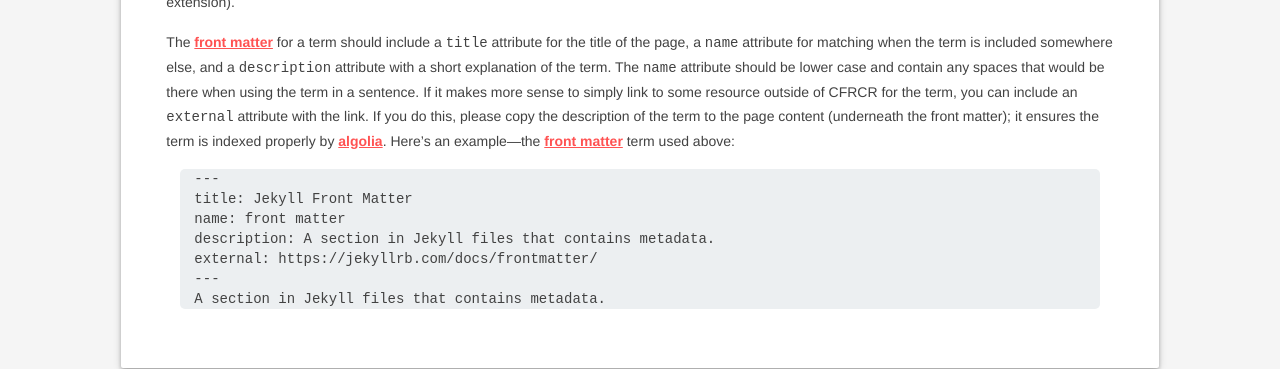
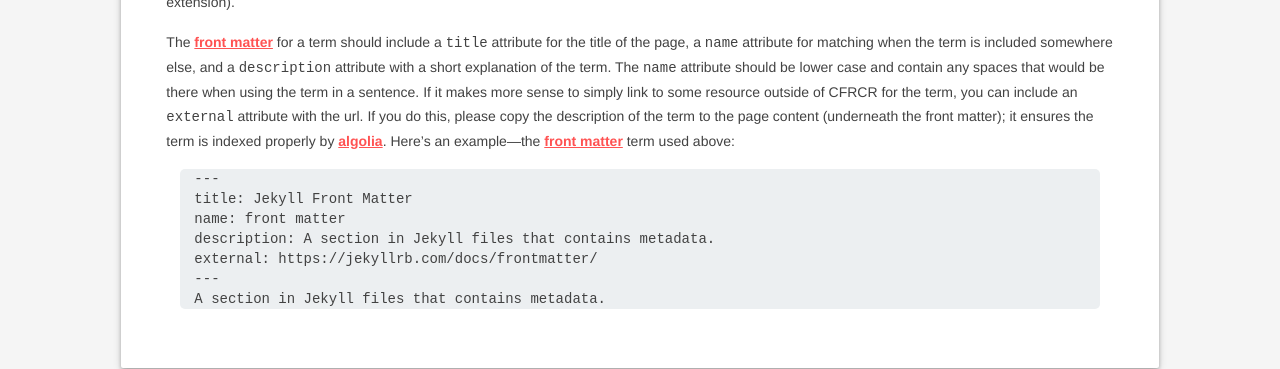
Before and after one commit to CFRCR/CFRCR, a Jekyll site: the page built from _documents/cfrcr/content/glossary/term_files.md, in a window 1280 px wide. Shown: the part 342-711 px from the top of the page. Built offline with Jekyll 4.4.1, drawn with Linux system fonts in a browser that asks for light colours; nearby versions of some CDN libraries.

Commit message:
Changed word.

```diff
--- a/_documents/cfrcr/content/glossary/term_files.md
+++ b/_documents/cfrcr/content/glossary/term_files.md
@@ -4,7 +4,7 @@ description: How to add and edit terms in CFRCR's glossary.
 ---
 Terms in the CFRCR glossary are simply files in the `_glossary` folder. Like most content files, it's recommended to write them in {% include term text="markdown" %} (`.md` extension).
 
-The {% include term text="front matter" %} for a term should include a `title` attribute for the title of the page, a  `name` attribute for matching when the term is included somewhere else, and a `description` attribute with a short explanation of the term. The `name` attribute should be lower case and contain any spaces that would be there when using the term in a sentence. If it makes more sense to simply link to some resource outside of CFRCR for the term, you can include an `external` attribute with the link. If you do this, please copy the description of the term to the page content (underneath the front matter); it ensures the term is indexed properly by {% include term text="algolia" %}. Here's an example&mdash;the {% include term text="front matter" %} term used above:
+The {% include term text="front matter" %} for a term should include a `title` attribute for the title of the page, a  `name` attribute for matching when the term is included somewhere else, and a `description` attribute with a short explanation of the term. The `name` attribute should be lower case and contain any spaces that would be there when using the term in a sentence. If it makes more sense to simply link to some resource outside of CFRCR for the term, you can include an `external` attribute with the url. If you do this, please copy the description of the term to the page content (underneath the front matter); it ensures the term is indexed properly by {% include term text="algolia" %}. Here's an example&mdash;the {% include term text="front matter" %} term used above:
 
 {% highlight liquid %}{% raw %}
 ---
```
